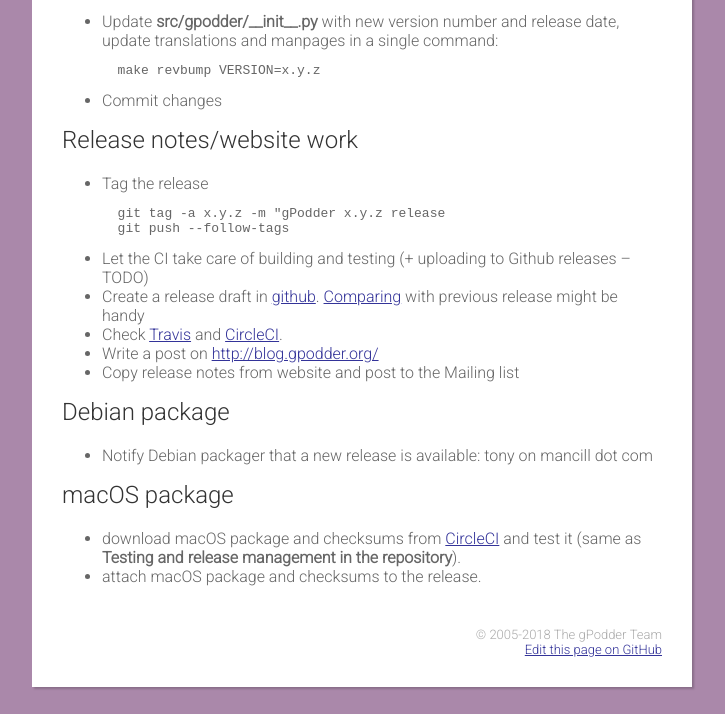
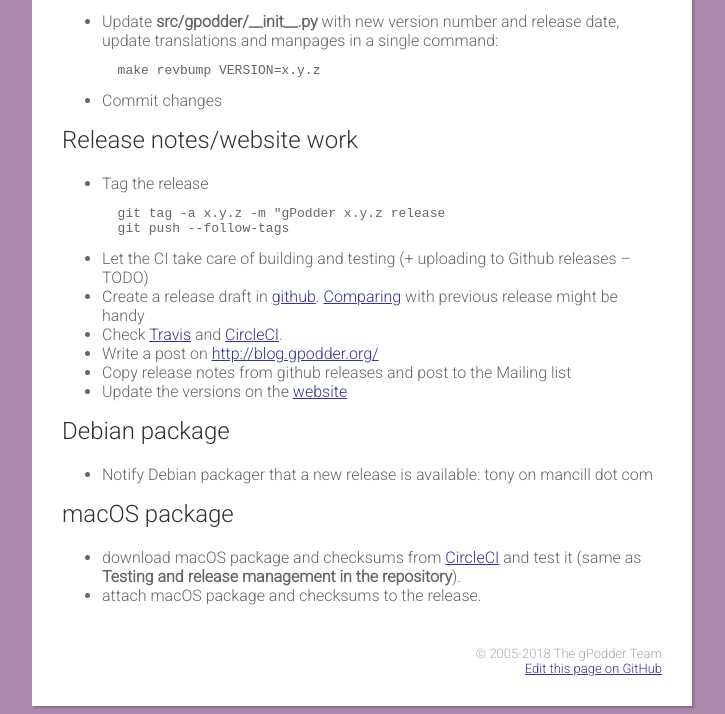
Before and after one commit to gpodder/gpodder.github.io, a Jekyll site: the page built from docs/release-process.md, in a window 1280 px wide. Shown: the part 331-1045 px from the top of the page, without its empty margins (278-1003 px from the left). Built offline with Jekyll 4.4.1, drawn with Linux system fonts in a browser that asks for light colours; our own code applies the rules of GitHub Pages for plain Markdown files.

Commit message:
release process: add editing versions on website

```diff
--- a/docs/release-process.md
+++ b/docs/release-process.md
@@ -39,7 +39,8 @@ Release notes/website work
 - Check [Travis](https://travis-ci.org/gpodder/gpodder/builds)
   and [CircleCI](https://circleci.com/gh/gpodder/workflows/gpodder).
 - Write a post on <http://blog.gpodder.org/>
-- Copy release notes from website and post to the Mailing list
+- Copy release notes from github releases and post to the Mailing list
+- Update the versions on the [website](https://github.com/gpodder/gpodder.github.io/tree/master/_data)
 
 Debian package
 --------------
```
